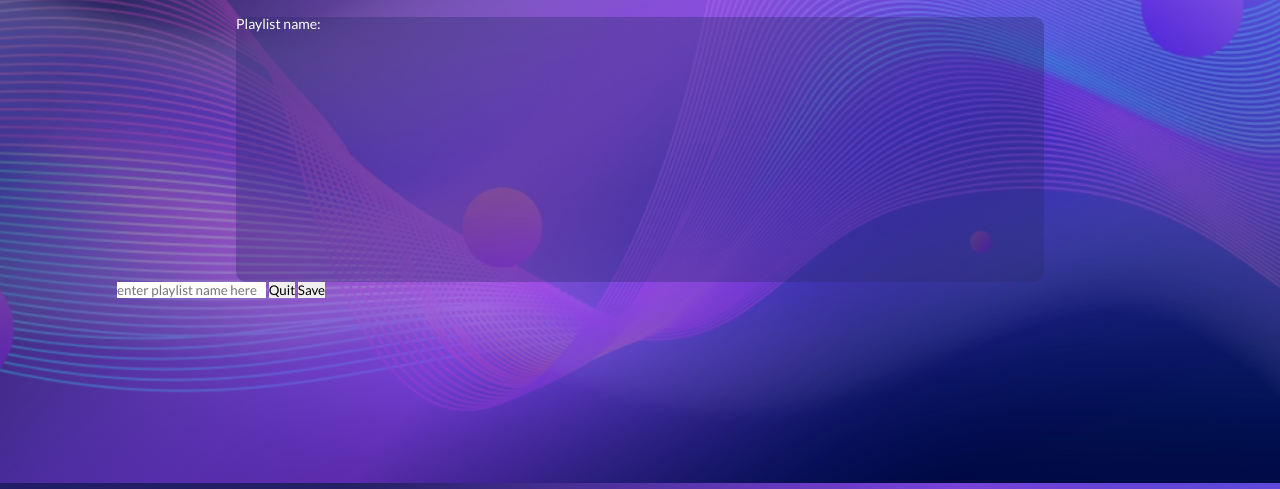
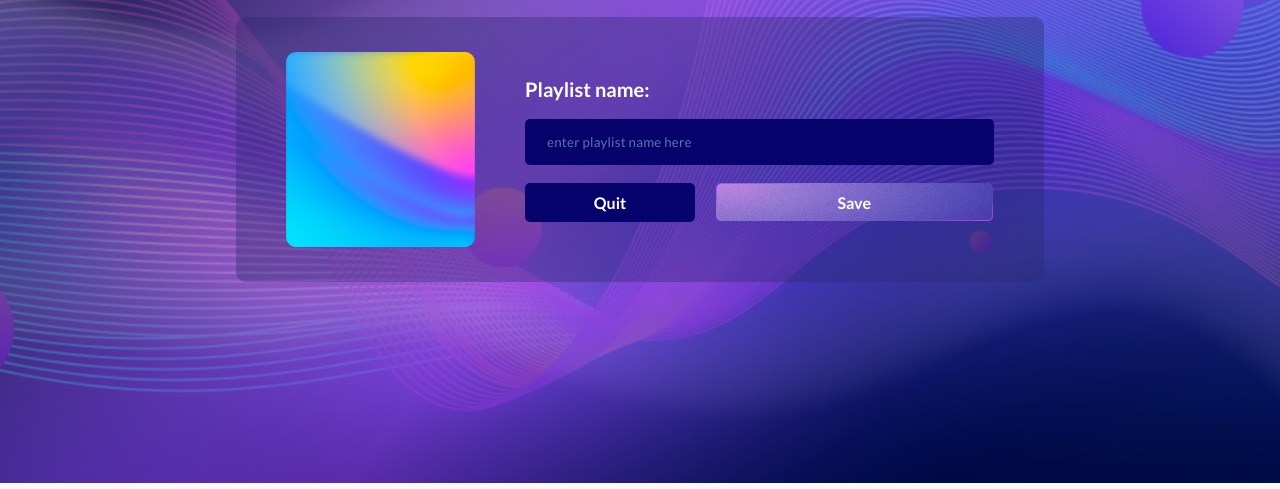
Before and after one commit to fongradnastya/webplayer, a plain HTML site: page form.html in a window 1280 px wide. Shown: the part 317-806 px from the top of the page. Drawn offline with nearby package versions, Linux system fonts and the light colour scheme.

Commit message:
Complited form

```diff
--- /dev/null
+++ b/JS/form.js
@@ -0,0 +1,23 @@
+const mainForm = document.forms.main;
+const formInput = mainForm.elements.name_input;
+console.log(mainForm);
+console.log(formInput.value);
+
+mainForm.addEventListener("submit", function(event){
+    if(!formInput.value && !formInput.nextElementSibling){
+        formInput.parentElement.insertAdjacentHTML(
+            "beforeend",
+            `<div class="form__error">
+                Please, feel the field!
+            </div>`
+        )
+        console.log("Please, feel all the fields!");
+        event.preventDefault();
+    }
+});
+
+formInput.addEventListener("focus", function(event){
+    if (formInput.nextElementSibling){
+        formInput.nextElementSibling.remove();
+    }
+});
--- a/css/form.css
+++ b/css/form.css
@@ -194,4 +194,78 @@ body {
     height: 265px;
     background: rgba(43, 42, 109, 0.36);
     border-radius: 10px;
+    display: flex;
+    padding: 35px 50px;
+    align-items: center;
 }
+
+.form__container{
+    margin-left: 50px;
+    width: 100%;
+}
+
+.input{
+    width: 100%;
+    font-weight: 400;
+    line-height: 200%;
+    letter-spacing: 0.2px;
+    padding: 10px 22px;
+    border-radius: 5px;
+    background: #06046C;
+    color:rgb(187, 191, 240);
+}
+
+.form__input{
+    margin-bottom: 18px;
+}
+
+.input:focus{
+    color: #fff;
+}
+
+.input::placeholder{
+    color: #5A72B0;
+}
+
+.quit{
+    width: 170px;
+    margin-right: 18px;
+    background: #06046C;
+    border-radius: 5px;
+    font-weight: 700;
+    font-size: 16px;
+    line-height: 19px;
+    color: #fff;
+    padding: 10px 0;
+}
+
+.quit:hover{
+    color: #5A72B0;
+}
+
+.save{
+    width: 277px;
+    background: url('../img/form/save_btn.png') 0 0 no-repeat;
+    border-radius: 5px;
+    font-weight: 700;
+    font-size: 16px;
+    line-height: 19px;
+    color: #fff;
+    padding: 10px 0;
+}
+
+.form__header{
+    font-size: 20px;
+    line-height: 24px;
+    margin-bottom: 18px;
+    font-weight: 700;
+}
+
+.save:hover{
+    color: #06046C;
+}
+
+.form__error{
+    margin-top: 10px;
+    color: rgb(253, 91, 91);
+}
--- a/form.html
+++ b/form.html
@@ -4,10 +4,11 @@
     <meta charset="UTF-8">
     <meta http-equiv="X-UA-Compatible" content="IE=edge">
     <meta name="viewport" content="width=device-width, initial-scale=1.0">
+    <link rel="shortcut icon" href="img/icon.png" type="image/x-icon">
     <link href="https://fonts.googleapis.com/css2?family=Krona+One&family=Montserrat:wght@400;500;600;700;800&display=swap" rel="stylesheet">
     <link href="https://fonts.googleapis.com/css2?family=Lato:ital,wght@0,400;0,700;0,100&family=Montserrat:wght@400;500;600;700;800&display=swap" rel="stylesheet">
     <link rel="stylesheet" href="css/form.css">
-    <title>Document</title>
+    <title>Adding playlist</title>
 </head>
 <body>
     <header class="header">
@@ -44,24 +45,30 @@
                         Playlist creation
                     </h1>
                     <div class="form">
+                        <div class="form__cover">
+                            <img src="img/form/cover.png" alt="">
+                        </div>
                         <div class="form__container">
                             <h2 class="form__header">
                                 Playlist name:
                             </h2>
+                            <form action="#" method="post" name="main">
+                                <div class="form__input">
+                                    <input class="input" type="text" name="name_input" value="" placeholder="enter playlist name here">
+                                </div>
+                                <button class="quit" name="quit_btn" type="reset">
+                                    Quit
+                                </button>
+                                <button class="save" type="submit" name="save_btn">
+                                    Save
+                                </button>
+                            </form>
                         </div>
                     </div>
-                    <form action="#" method="get">
-                        <input type="text" name="Playlist name" value="" placeholder="enter playlist name here">
-                        <button>
-                            Quit
-                        </button>
-                        <button class="" type="submit">
-                            Save
-                        </button>
-                    </form>
                 </div>
             </div>
         </section>
+        <script src="JS/form.js"></script>
     </main>
 </body>
 </html>
```
Also changed, not shown: JS/play.js (+8 -2 lines), css/playlist.css (+30 -1 lines), index.html (+6 -5 lines), playlist.html (+13 -7 lines), tracks.html (+2 -1 lines), img/form/cover.png (added), img/form/save_btn.png (added), img/icon.png (added), img/minus.png (added).
